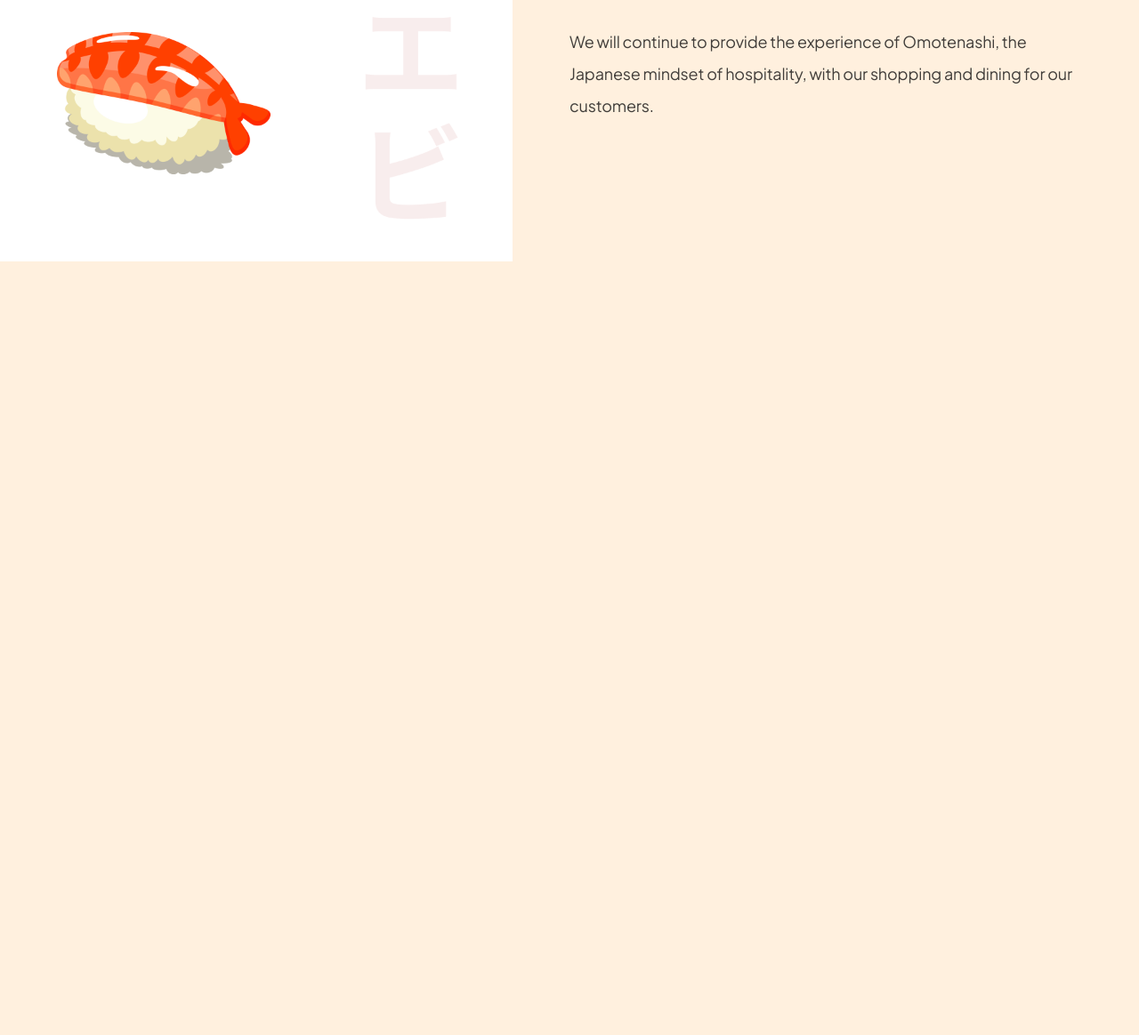
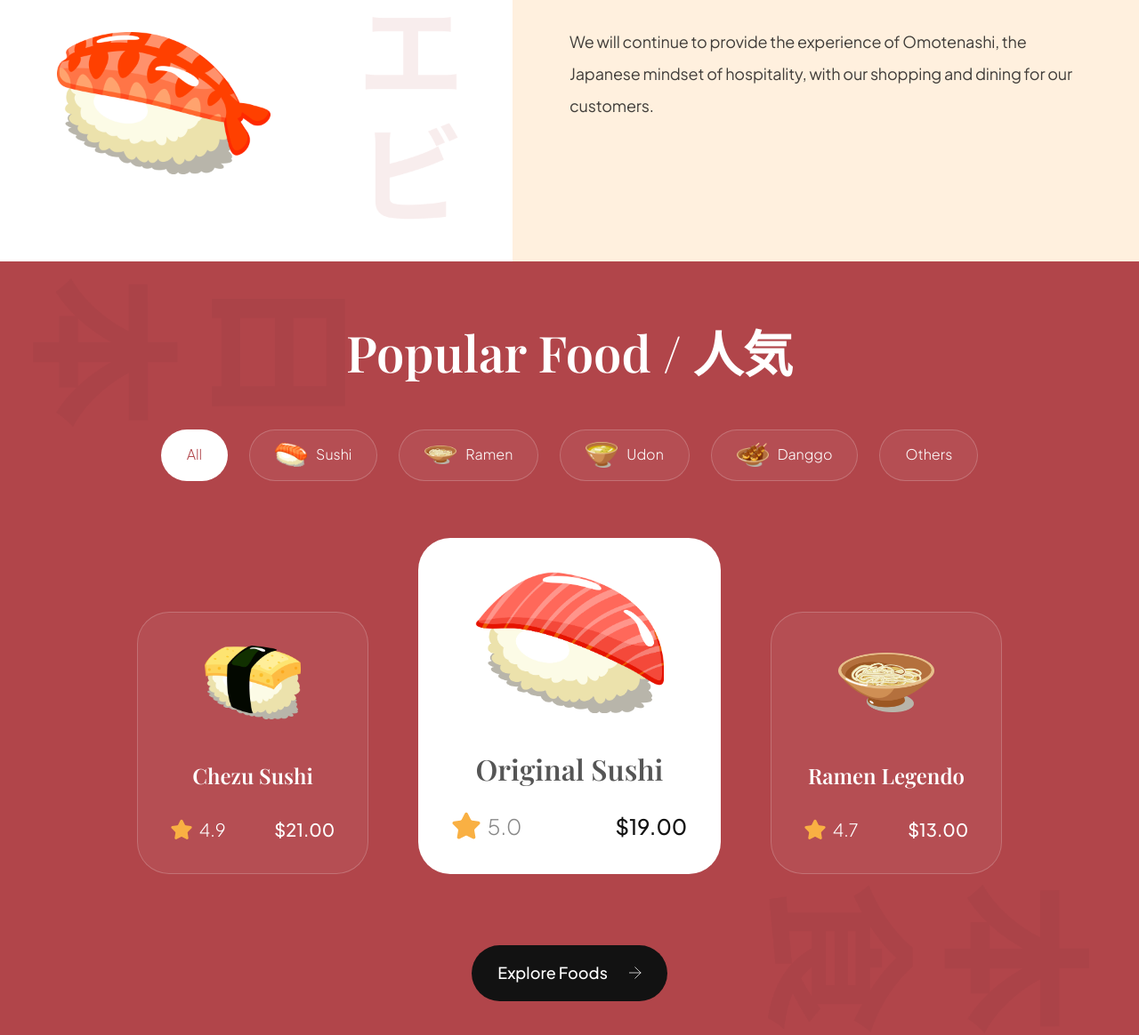
Before and after one commit to GeovanniJDA/Sushi, a website built with Vite: page index.html in a window 1280 px wide. Shown: the part 1224-2388 px from the top of the page at 89% size. Before the commit the page ends 1518 px from the top, so only its background shows below. Built offline with nearby package versions, Linux system fonts and the light colour scheme; files whose address does not match are found by name.

Commit message:
add: section and style popular

```diff
--- a/index.html
+++ b/index.html
@@ -102,6 +102,83 @@
     </div>
   </section>
 
+  <section class="popular-foods" id="menu">
+    <h2 class="popular-foods__title">Popular Food / 人気</h2>
+    <div class="popular-foods__filters sushi__hide-scrollbar">
+
+      <button class="popular-foods__filter-btn active">All</button>
+
+      <button class="popular-foods__filter-btn">
+        <img src="./assets/sushi-9.png" alt="sushi 9">
+        Sushi
+      </button>
+
+      <button class="popular-foods__filter-btn">
+        <img src="./assets/sushi-8.png" alt="sushi 8">
+        Ramen
+      </button>
+
+      <button class="popular-foods__filter-btn">
+        <img src="./assets/sushi-7.png" alt="sushi 7">
+        Udon
+      </button>
+
+      <button class="popular-foods__filter-btn">
+        <img src="./assets/sushi-6.png" alt="sushi 6">
+        Danggo
+      </button>
+
+      <button class="popular-foods__filter-btn">Others</button>
+    </div>
+
+    <div class="popular-foods__catalogue">
+      <article class="popular-foods__card">
+        <img class="popular-foods__card-image" src="assets/sushi-12.png" alt="sushi-12">
+        <h4 class="popular-foods__card-title">Chezu Sushi</h4>
+
+        <div class="popular-foods__card-details flex-between">
+          <div class="popular-foods__card-rating">
+            <img src="assets/star.svg" alt="star">
+            <p>4.9</p>
+          </div>
+
+          <p class="popular-foods__card-price">$21.00</p>
+        </div>
+      </article>
+      <article class="popular-foods__card active-card">
+        <img class="popular-foods__card-image" src="assets/sushi-11.png" alt="sushi-11">
+        <h4 class="popular-foods__card-title">Original Sushi</h4>
+
+        <div class="popular-foods__card-details flex-between">
+          <div class="popular-foods__card-rating">
+            <img src="assets/star.svg" alt="star">
+            <p>5.0</p>
+          </div>
+
+          <p class="popular-foods__card-price">$19.00</p>
+        </div>
+      </article>
+      <article class="popular-foods__card">
+        <img class="popular-foods__card-image" src="assets/sushi-10.png" alt="sushi-10">
+        <h4 class="popular-foods__card-title">Ramen Legendo</h4>
+
+        <div class="popular-foods__card-details flex-between">
+          <div class="popular-foods__card-rating">
+            <img src="assets/star.svg" alt="star">
+            <p>4.7</p>
+          </div>
+
+          <p class="popular-foods__card-price">$13.00</p>
+        </div>
+      </article>
+    </div>
+
+    <button class="popular-foods__button">
+      Explore Foods
+      <img src="./assets/arrow-right.svg" alt="arrow-right">
+    </button>
+  </section>
+
   <script src="./src/js/"></script>
 </body>
 </html>
--- a/src/css/sections/popular.css
+++ b/src/css/sections/popular.css
@@ -0,0 +1,183 @@
+.popular-foods{
+  padding: 4rem;
+  display: flex;
+  flex-direction: column;
+  background-color: var(--primary-color);
+  background-image: url(../../../assets/popular_bg.png);
+  background-position: center;
+  background-repeat: no-repeat;
+  background-size: contain;
+  overflow: hidden;
+}
+
+.popular-foods__title{
+  font-size: 3.5em;
+  font-family: var(--playfair-display);
+  font-weight: 600;
+  line-height: 4.8rem;
+  color: #fff;
+  text-align: center;
+}
+
+.popular-foods__filters{
+  margin-top: 3rem;
+  max-width: 100%;
+  overflow-x: auto;
+  display: flex;
+  justify-content: center;
+  gap: 1.5rem;
+}
+
+.popular-foods__filter-btn{
+  padding: .62rem 1.75rem;
+  display: flex;
+  flex-direction: row;
+  align-items: center;
+  gap: .62rem;
+  background: rgba(255, 255, 255, 0.05);
+  border: 1px solid rgba(255, 255, 255, 0.2);
+  border-radius: 2.8rem;
+  font-size: 1em;
+  font-weight: 300;
+  line-height: 1.56rem;
+  font-family: var(--plus-jakarta-sans);
+  color: #fff;
+  cursor: pointer;
+}
+
+.popular-foods__filter-btn img{
+  width: 2.25rem;
+  height: 2.25rem;
+  object-fit: contain;
+}
+
+.popular-foods__filter-btn.active{
+  background: #fff;
+  color: var(--primary-color);
+}
+
+.popular-foods__filter-btn:hover{
+  background: #fff;
+  color: var(--primary-color);
+}
+
+.popular-foods__catalogue{
+  margin-top: 4rem;
+  display: flex;
+  justify-content: center;
+  align-items: flex-end;
+  flex-wrap: wrap;
+  gap: 3.5rem;
+}
+
+.popular-foods__button{
+  width: fit-content;
+  padding: 1.25rem 1.8rem;
+  margin: 5rem auto 0;
+  font-weight: 500;
+  font-size: 1.125em;
+  line-height: 1.43rem;
+  font-family: var(--plus-jakarta-sans);
+  color: #fff;
+  border: none;
+  outline: none;
+  background: var(--secondary-color);
+  border-radius: 4rem;
+  cursor: pointer;
+}
+
+.popular-foods__button img{
+  width: .875rem;
+  height: .875rem;
+  object-fit: contain;
+  margin-left: 1.3rem;
+}
+
+.popular-foods__card{
+  padding: 2.3rem;
+  min-width: 16.25rem;
+  height: fit-content;
+  display: flex;
+  align-items: center;
+  flex-direction: column;
+  border-radius: 2.25rem;
+  background: rgba(255, 255, 255, 0.05);
+  border: 1px solid rgba(255, 255, 255, 0.2);
+}
+
+.popular-foods__card-image{
+  width: 6.8rem;
+  height: 5.25rem;
+  object-fit: contain;
+}
+
+.popular-foods__card-title{
+  margin-top: 2.93rem;
+  font-weight: 600;
+  font-size: 1.5em;
+  line-height: 2rem;
+  font-family: var(--playfair-display);
+  color: #fff;
+  text-align: center;
+}
+
+.popular-foods__card-details{
+  width: 100%;
+  margin-top: 2rem;
+}
+
+.popular-foods__card-rating{
+  display: flex;
+  align-items: center;
+  gap: .5rem;
+}
+
+.popular-foods__card-rating img{
+  width: 1.5rem;
+  height: 1.5rem;
+  object-fit: contain;
+}
+
+.popular-foods__card-rating p {
+  font-size: 1.25em;
+  font-weight: 300;
+  font-family: var(--plus-jakarta-sans);
+  color: #fff;
+}
+
+.popular-foods__card-price{
+  font-size: 1.25em;
+  font-weight: 500;
+  font-family: var(--plus-jakarta-sans);
+  color: #fff;
+}
+
+.popular-foods__card.active-card{
+  background: #fff;
+  min-width: 21.25rem;
+}
+
+.popular-foods__card.active-card .popular-foods__card-image{
+  width: 13.3rem;
+  height: 10rem;
+}
+
+.popular-foods__card.active-card .popular-foods__card-title{
+  color: var(--black-500);
+  font-size: 2em;
+}
+
+.popular-foods__card.active-card .popular-foods__card-rating img{
+  width: 2rem;
+  height: 2rem;
+}
+
+.popular-foods__card.active-card .popular-foods__card-rating p{
+  font-size: 1.5em;
+  color: var(--gray-100);
+}
+
+.popular-foods__card.active-card .popular-foods__card-price{
+  font-size: 1.5em;
+  color: var(--secondary-color);
+}
```
